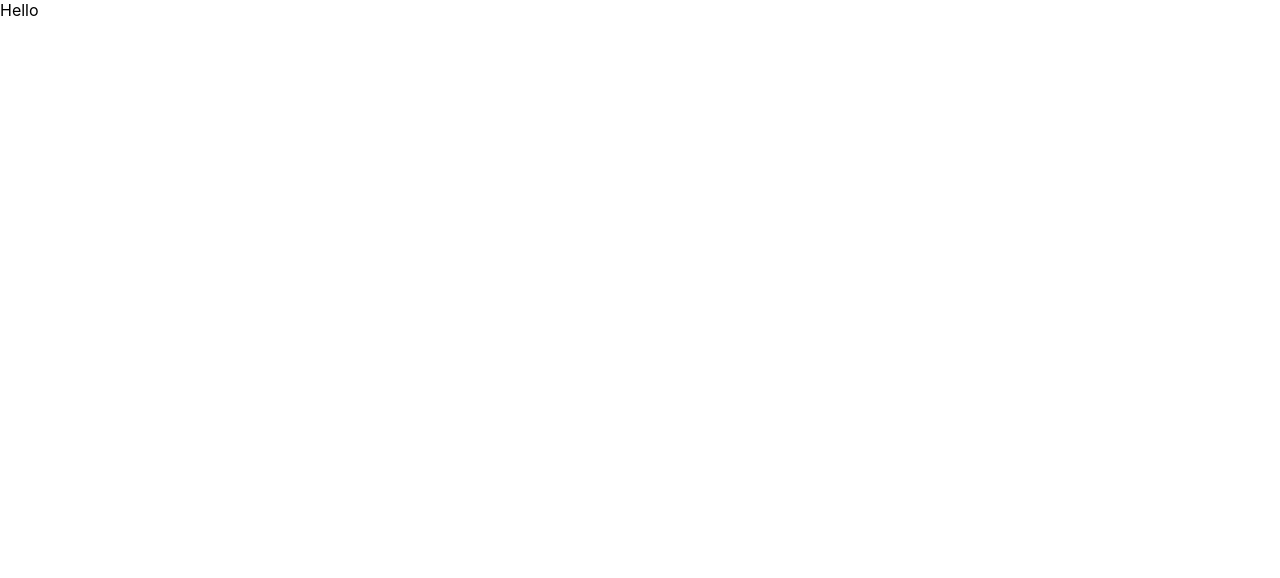
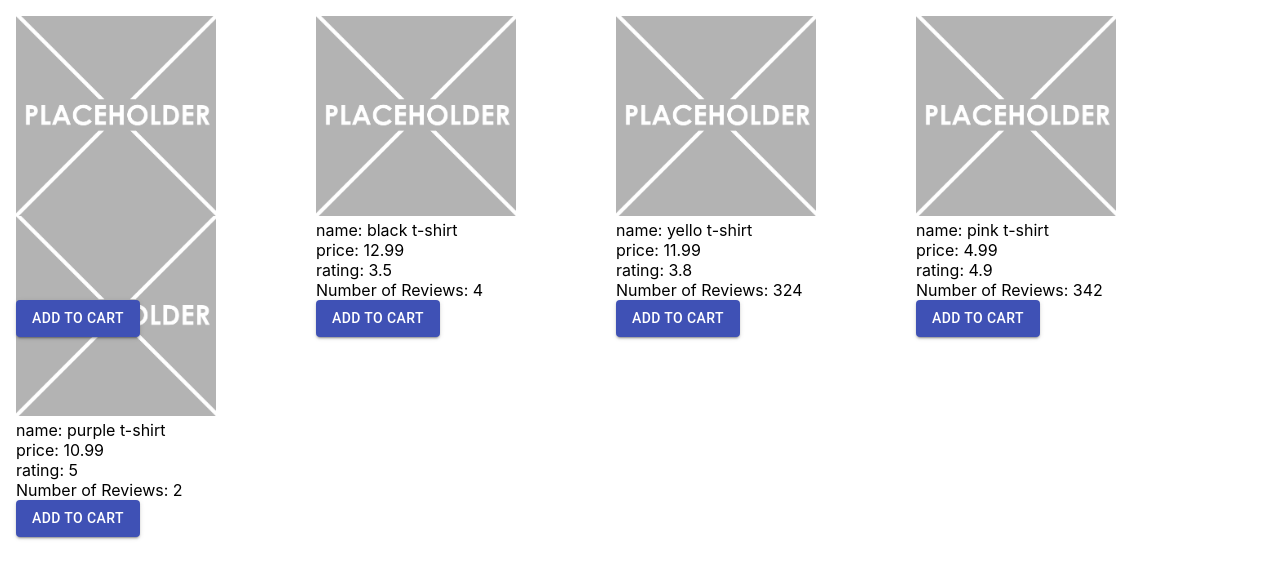
Before and after one commit to rajKarra69420/cs348project, a React (Create React App) app in the folder client/: page / in a window 1280 px wide. Shown: the top 578 px of the page. Built offline with nearby package versions, Linux system fonts and the light colour scheme.

Commit message:
Create basic implemetion of item selection page with hard-coded data.

```diff
--- a/client/package.json
+++ b/client/package.json
@@ -3,6 +3,7 @@
   "version": "0.1.0",
   "private": true,
   "dependencies": {
+    "@material-ui/core": "^4.11.0",
     "@testing-library/jest-dom": "^4.2.4",
     "@testing-library/react": "^9.3.2",
     "@testing-library/user-event": "^7.1.2",
--- /dev/null
+++ b/client/src/components/ItemSelectionPage.css
@@ -0,0 +1,3 @@
+#item-image {
+    max-height: 200px;
+}
--- a/client/src/components/ItemSelectionPage.js
+++ b/client/src/components/ItemSelectionPage.js
@@ -1,9 +1,38 @@
 import React, { Component } from 'react';
+import Box from '@material-ui/core/Box';
+import Button from '@material-ui/core/Button';
+import placeholderImage from './placeholder.png';
+import './ItemSelectionPage.css';
+
+const items = [
+    {name: 'blue t-shirt', price: 14.99, rating: 2.3, numberOfReviews: 34},
+    {name: 'black t-shirt', price: 12.99, rating: 3.5, numberOfReviews: 4},
+    {name: 'yello t-shirt', price: 11.99, rating: 3.8, numberOfReviews: 324},
+    {name: 'pink t-shirt', price: 4.99, rating: 4.9, numberOfReviews: 342},
+    {name: 'purple t-shirt', price: 10.99, rating: 5, numberOfReviews: 2}];
 
 class ItemSelectionPage extends Component {
     render() {
+        const displayItems = items.map(item => (
+            <Box css={{ width: 300, height: 200}}>
+                <img id="item-image" src={placeholderImage} alt="Logo" />
+                <div>name: {item.name}</div>
+                <div>price: {item.price}</div>
+                <div>rating: {item.rating}</div>
+                <div>Number of Reviews: {item.numberOfReviews}</div>
+                <Button variant="contained" color="primary">Add to Cart</Button>
+            </Box>
+        ))
         return(
-            <div>Hello</div>
+            <Box
+                display="flex"
+                flexWrap="wrap"
+                alignContent="flex-start"
+                p={1}
+                m={1}
+            >
+                {displayItems}
+            </Box>
         )
     }
 }
```
Also changed, not shown: client/src/components/placeholder.png (added), 1 other file (tests, documents, lock files or other folders).
